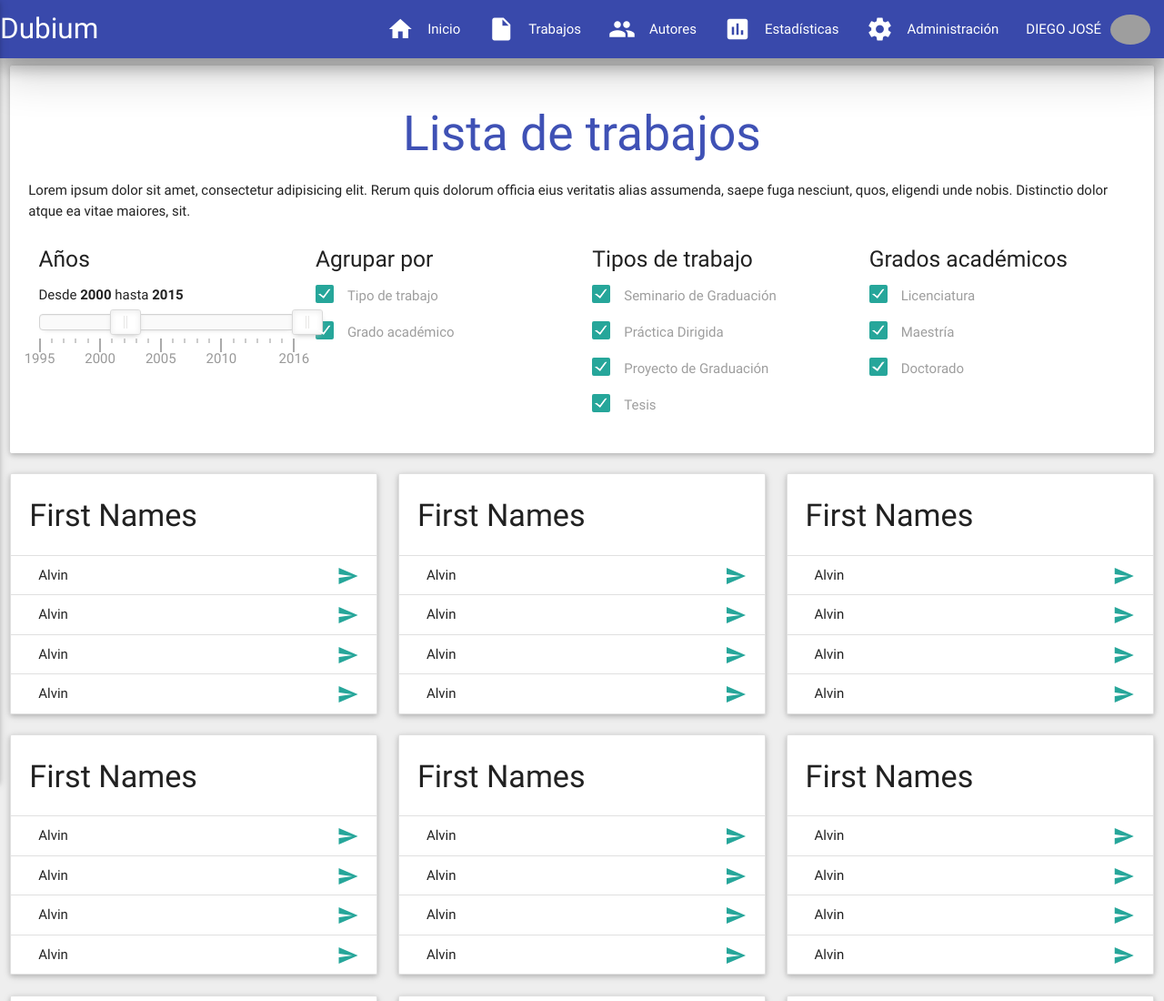
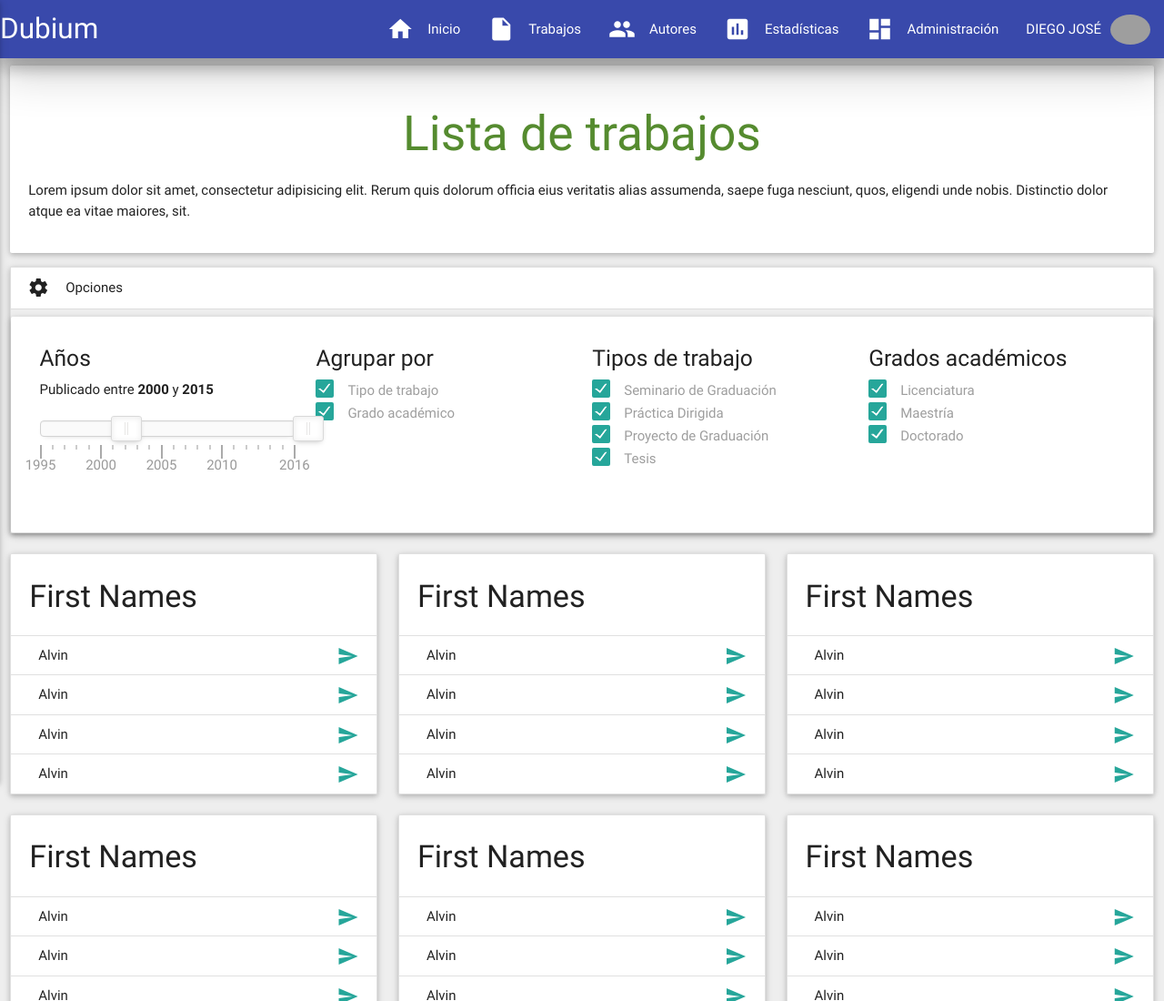
Before and after one commit to diegojopiedra/dubium-ui, a plain HTML site: page index.html at #/trabajos in a window 1280 px wide. Shown: the top 1100 px of the page at 91% size. Drawn offline with nearby package versions, Linux system fonts and the light colour scheme; grey boxes are pictures that could not be loaded.

Commit message:
Se agrega un acordeón para las opciones de los trabajos y se cambia el color del titulo

```diff
--- a/app/components/works/worksController.js
+++ b/app/components/works/worksController.js
@@ -2,7 +2,6 @@ app.controller('worksController', ['$scope', '$http', function($scope, $http) {
 	$scope.yearsRank = {
 	    start: [2000, 2015],
 	    step: 1,
-	    margin: 1,
 	    connect: true,
 	    behaviour: 'tap-drag',
 	    range: { 'min': 1995, 'max': 2016 },
--- a/app/components/works/worksView.html
+++ b/app/components/works/worksView.html
@@ -1,63 +1,83 @@
 <div class="row">
 	<div class="col s12">
 		<div class="card-panel">
-			<h2 class="center-align indigo-text">Lista de trabajos</h2>
+			<h2 class="center-align light-green-text text-darken-3">Lista de trabajos</h2>
 			<p>
 				Lorem ipsum dolor sit amet, consectetur adipisicing elit. Rerum quis dolorum officia eius veritatis alias assumenda, saepe fuga nesciunt, quos, eligendi unde nobis. Distinctio dolor atque ea vitae maiores, sit.
 			</p>
+
+		</div>
+
+        <ul class="collapsible" data-collapsible="accordion" watch>
+            <li class="active">
+                <div class="collapsible-header active">
+                    <i class="material-icons left">settings</i>
+                    Opciones
+                </div>
+                <div class="collapsible-body card-panel">
                     <form action="" class="row">
                         <div class="col s12 m12 l3">
                             <h5>Años</h5>
-                    <p>Desde <b>{{yearsRank.start[0]}}</b> hasta <b>{{yearsRank.start[1]}}</b></p>
+                            Publicado entre <b>{{yearsRank.start[0]}}</b> y <b>{{yearsRank.start[1]}}</b>
+                            <br>
+                            <br>
                             <div ya-no-ui-slider='yearsRank' style="margin-bottom: 65px"></div>
                         </div>
                         <div class="col s12 m4 l3">
                             <h5>Agrupar por</h5>
-                    <p>
+                            <ul>
+                                <li>
                                     <input type="checkbox" class="filled-in" id="type" checked="checked" />
                                      <label for="type">Tipo de trabajo</label>
-                    </p>
-                    <p>
+                                </li>
+                                <li>
                                     <input type="checkbox" class="filled-in" id="grade" checked="checked" />
                                     <label for="grade">Grado académico</label>
-                    </p>
+                                </li>
+                            </ul>
                         </div>
                         <div class="col s12 m4 l3">
                             <h5>Tipos de trabajo</h5>
-                    <p>
+                            <ul>
+                                <li>
                                     <input type="checkbox" class="filled-in" id="type1" checked="checked" />
                                     <label for="type1">Seminario de Graduación</label>
-                    </p>
-                    <p>
+                                </li>
+                                <li>
                                     <input type="checkbox" class="filled-in" id="type2" checked="checked" />
                                     <label for="type2">Práctica Dirigida</label>
-                    </p>
-                    <p>
+                                </li>
+                                <li>
                                     <input type="checkbox" class="filled-in" id="type3" checked="checked" />
                                     <label for="type3">Proyecto de Graduación</label>
-                    </p>
-                    <p>
+                                </li>
+                                <li>
                                     <input type="checkbox" class="filled-in" id="type4" checked="checked" />
                                     <label for="type4">Tesis</label>
-                    </p>
+                                </li>
+                            </ul>
                         </div>
                         <div class="col s12 m4 l3">
                             <h5>Grados académicos</h5>
-                    <p>
+                            <ul>
+                                <li>
                                     <input type="checkbox" class="filled-in" id="grade1" checked="checked" />
                                     <label for="grade1">Licenciatura</label>
-                    </p>
-                    <p>
+                                </li>
+                                <li>
                                     <input type="checkbox" class="filled-in" id="grade2" checked="checked" />
                                     <label for="grade2">Maestría</label>
-                    </p>
-                    <p>
+                                </li>
+                                <li>
                                     <input type="checkbox" class="filled-in" id="grade3" checked="checked" />
                                     <label for="grade3">Doctorado</label>
-                    </p>
+                                </li>
+                            </ul>
                         </div>
                     </form>
                 </div>
+            </li>
+        </ul>
 	</div>
 	<div class="col s12 m6 l4">
 		<ul class="collection with-header z-depth-1">
--- a/app/shared/menu/menuView.html
+++ b/app/shared/menu/menuView.html
@@ -22,7 +22,7 @@
 				</li>
 				<li>
 					<a href="#/">
-						<i class="material-icons left">settings</i> Administración
+						<i class="material-icons left">dashboard</i> Administración
 					</a>
 				</li>
 				<li>
@@ -53,7 +53,7 @@
 				</li>
 				<li>
 					<a href="#/">
-						<i class="material-icons left">settings</i> Administración
+						<i class="material-icons left">dashboard</i> Administración
 					</a>
 				</li>
 				<li>
```
Lines whose indentation alone changed are shown as unchanged.
